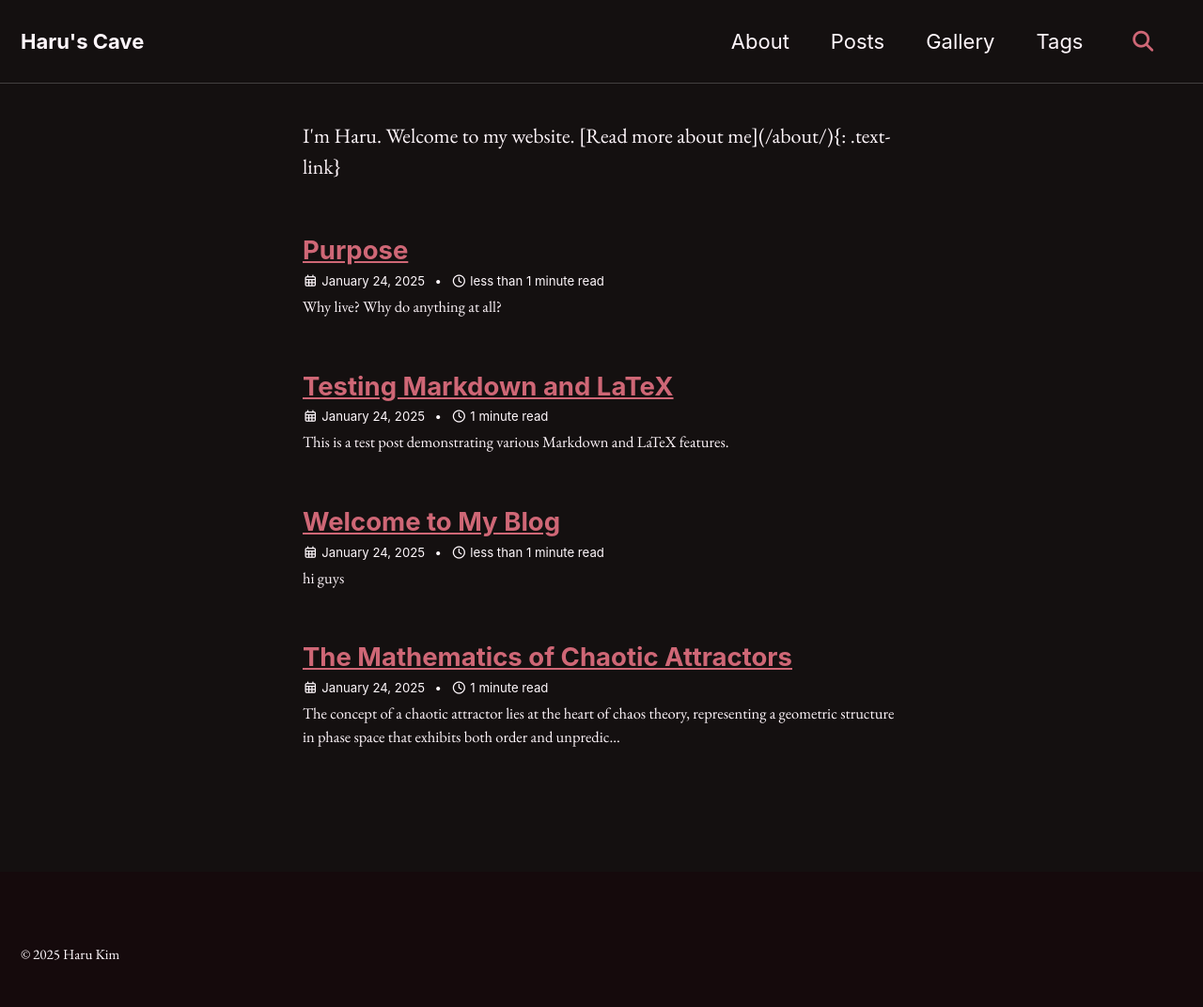
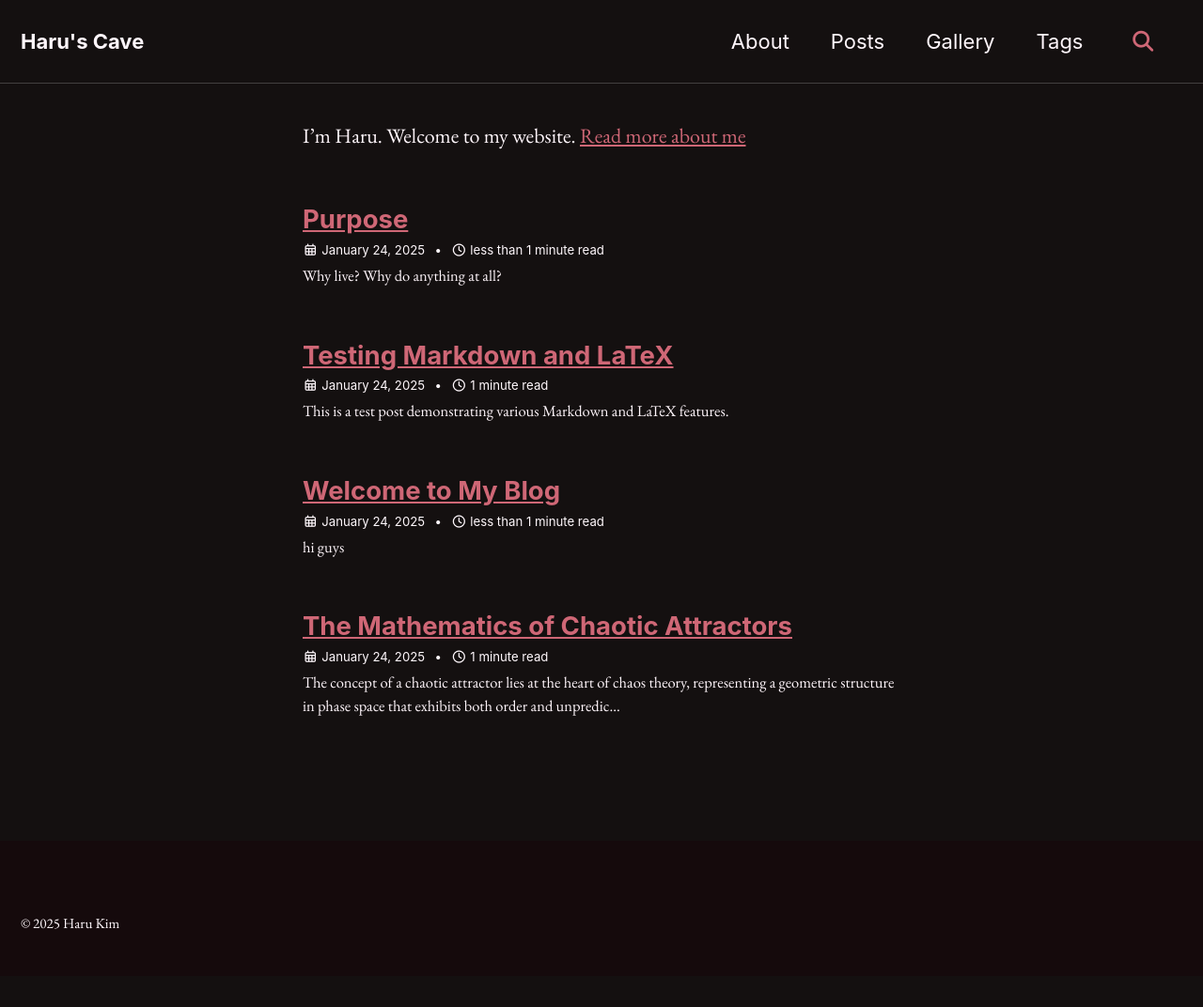
Before and after one commit to hxxru-u/hxxru-u.github.io, a Jekyll site: the page built from index.html, in a window 1280 px wide. Shown: the whole page at 94% size. Built offline with Jekyll 4.4.1, drawn with Linux system fonts in a browser that asks for light colours; cached includes are drawn as plain includes; the list of posts is cut into pages by our own code; after the commit the page ends 1039 px from its top, so only the background shows below that.

Commit message:
Fix markdown processing in custom home layout

```diff
--- a/_layouts/custom_home.html
+++ b/_layouts/custom_home.html
@@ -2,8 +2,8 @@
 layout: archive
 ---
 
-<div class="page__content" markdown="1">
-{{ content }}
+<div class="page__content">
+  {{ content | markdownify }}
 </div>
 
 {% assign entries_layout = page.entries_layout | default: 'list' %}
--- a/index.html
+++ b/index.html
@@ -4,4 +4,4 @@ author_profile: false
 entries_layout: list
 ---
 
-I'm Haru. Welcome to my website. [Read more about me](/about/){: .text-link}
+I'm Haru. Welcome to my website. [Read more about me](/about/)
```
Also changed, not shown: _pages/posts.md (+1 -0 lines).
